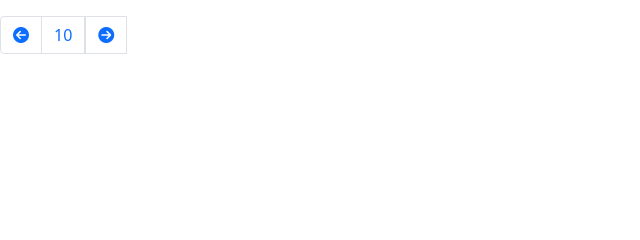
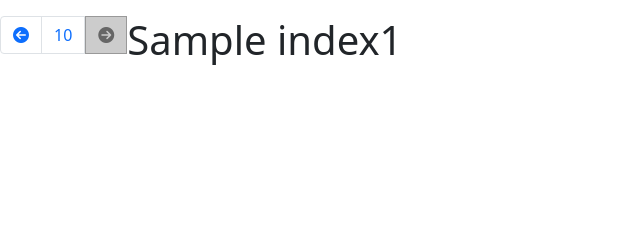
Before and after one commit to MubarekA/Vaccine-assist, a Flask app: template templates/locations.html in a window 1280 px wide. Shown: the part 121-361 px from the top of the page, without its empty margins (0-640 px from the left). Run offline with Flask 2, Linux system fonts and the light colour scheme; the template is opened without the code that fills it: most values are stand-ins (such as "Sample title", 1, 10 or a date in 2020); parts of the project's set-up code (start-up, migrations or seed data) failed here and were passed over; some libraries are stand-ins or nearby versions.

Commit message:
limited next buttons and prev button

```diff
--- /dev/null
+++ b/static/locations.css
@@ -0,0 +1,24 @@
+button {
+    border: 1px solid #0066cc;
+    background-color: #0099cc;
+    color: #ffffff;
+    padding: 5px 10px;
+  }
+
+  button:hover {
+    border: 1px solid #0099cc;
+    background-color: #00aacc;
+    color: #ffffff;
+    padding: 5px 10px;
+  }
+
+  button:disabled,
+  button[disabled]{
+    border: 1px solid #999999;
+    background-color: #cccccc;
+    color: #666666;
+  }
+
+  div {
+    padding: 5px 10px;
+  }
--- a/templates/locations.html
+++ b/templates/locations.html
@@ -4,7 +4,7 @@
 		<meta charset="UTF-8"> <!--  unicode 8   -->
 		<meta name="viewport" content="width=device-width, initial-scale=1.0"><!--  scalling for mobile   -->
 		<meta name="description" content="Find out where to get your vaccine at!"><!--  general description   -->
-		<!-- <link rel="stylesheet" href="/static/index.css" /> -->
+		<link rel="stylesheet" href="/static/locations.css" />
 		<!--Bootstrapping for Table-->
 		<link href="https://cdn.jsdelivr.net/npm/bootstrap@5.0.2/dist/css/bootstrap.min.css" rel="stylesheet" integrity="sha384-EVSTQN3/azprG1Anm3QDgpJLIm9Nao0Yz1ztcQTwFspd3yD65VohhpuuCOmLASjC" crossorigin="anonymous">
 		<link rel="stylesheet" href="path/to/font-awesome/css/font-awesome.min.css">
@@ -41,16 +41,34 @@
 
 		<ul class="pagination"> <!--Pagination Elements for splitting into two forms previous and next locations-->
 			<form action="get_previous_locations" method="post" enctype= "multipart/form-data">
+				{% if index != 0 %}
 					<li class="page-item"><button type="submit" class="page-link"><i class="fas fa-arrow-circle-left"></i></button></li>
 					<input type="hidden" name="locations" value="{{ locations|tojson|forceescape }}">
 					<input type="hidden" name="index" value="{{ index }}"/>
+					<input type="hidden" name="max_index" value="{{ max_index }}"/>
+				{% else %}
+					<li class="page-item" ><button disabled type="submit" class="page-link"><i class="fas fa-arrow-circle-left"></i></button></li>
+					<input type="hidden" name="locations" value="{{ locations|tojson|forceescape }}">
+					<input type="hidden" name="index" value="{{ index }}"/>
+					<input type="hidden" name="max_index" value="{{ max_index }}"/>
+				{% endif %}
 			</form>
-			<li class="page-item"><button disabled class="page-link">{{ index // 10 }}</button></li>
+			<li class="page-item"><button class="page-link">{{ index // 10 }}</button></li>
 			<form action="get_next_locations" method="post" enctype= "multipart/form-data">
+				{% if index + 10 < max_index %}
 					<li class="page-item"></li><button type="submit" class="page-link"><i class="fas fa-arrow-circle-right"></i></button></li>
 					<input type="hidden" name="locations" value="{{ locations|tojson|forceescape }}">
 					<input type="hidden" name="index" value="{{ index }}"/>
+					<input type="hidden" name="max_index" value="{{ max_index }}"/>
+				{% else %}
+					<li class="page-item"></li><button disabled type="submit" class="page-link"><i class="fas fa-arrow-circle-right"></i></button></li>
+					<input type="hidden" name="locations" value="{{ locations|tojson|forceescape }}">
+					<input type="hidden" name="index" value="{{ index }}"/>
+					<input type="hidden" name="max_index" value="{{ max_index }}"/>
+				{% endif %}
 			</form>
+			<h1> {{ index }} </h1>
+			<h1> {{ max_index }}</h1>
 		</ul>
   </body>
 </html>
```
Lines whose indentation alone changed are shown as unchanged.
